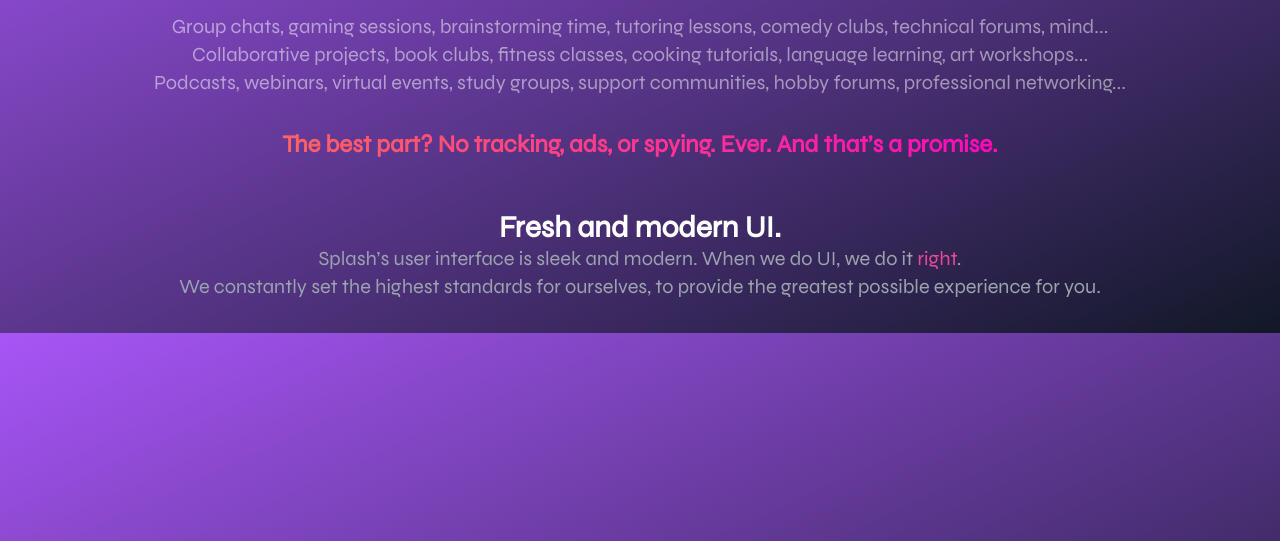
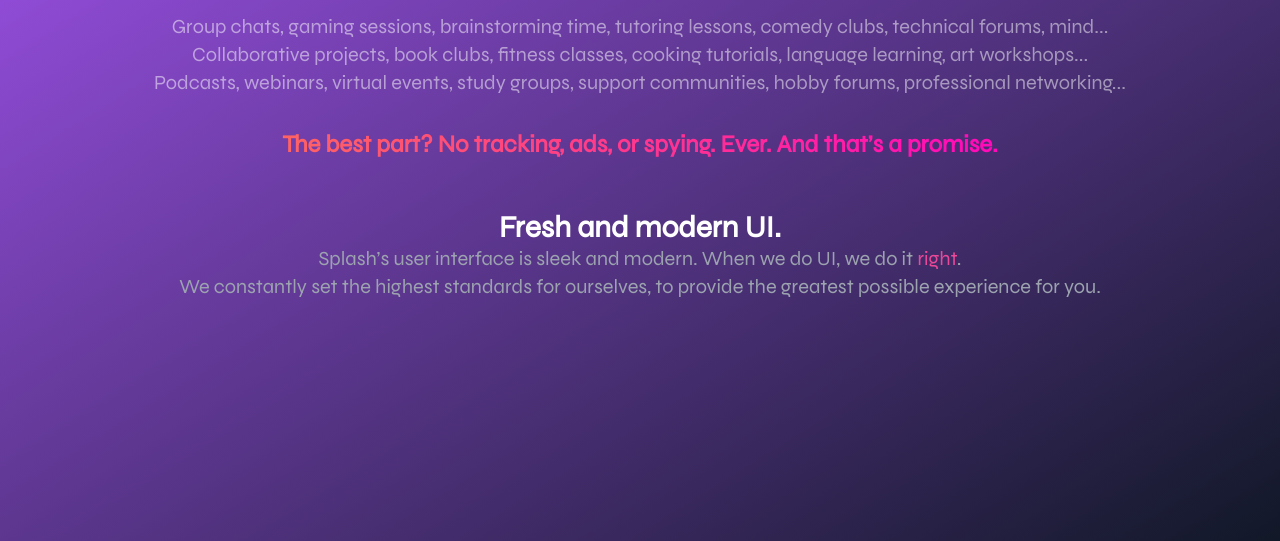
Before and after one commit to Splash-Media-Co/splash-media-co.github.io, a plain HTML site: page index.html in a window 1280 px wide. Shown: the part 259-800 px from the top of the page. Drawn offline with nearby package versions, Linux system fonts and the light colour scheme.

Commit message:
Remove obnoxious background repeat and extra margin at the bottom

```diff
--- a/index.html
+++ b/index.html
@@ -11,9 +11,13 @@
     <style>
         body {
             background: linear-gradient(to bottom right, #a855f7, #111827);
+            background-repeat: no-repeat;
+            background-attachment: fixed;
             color: white;
             overflow-x: hidden;
             font-family: 'Syne', 'Segoe UI';
+            min-height: 100vh;
+            margin: 0;
         }
     </style>
 </head>
@@ -45,8 +49,8 @@
         </p>
         <p class="text-2xl font-bold bg-gradient-to-r from-[#FF6363] to-[#FF09BA] inline-block text-transparent bg-clip-text">The best part? No tracking, ads, or spying. Ever. And that’s a promise.</p>
     </main>
-    <section class="">
-        <div class="text-center mb-8">
+    <section>
+        <div class="text-center">
             <h2 class="text-3xl font-bold">Fresh and modern UI.</h2>
             <p class="text-xl text-gray-400">Splash’s user interface is sleek and modern. When we do UI, we do it <span class="text-pink-500">right</span>.</p>
             <p class="text-xl text-gray-400">We constantly set the highest standards for ourselves, to provide the greatest possible experience for you.</p>
```
